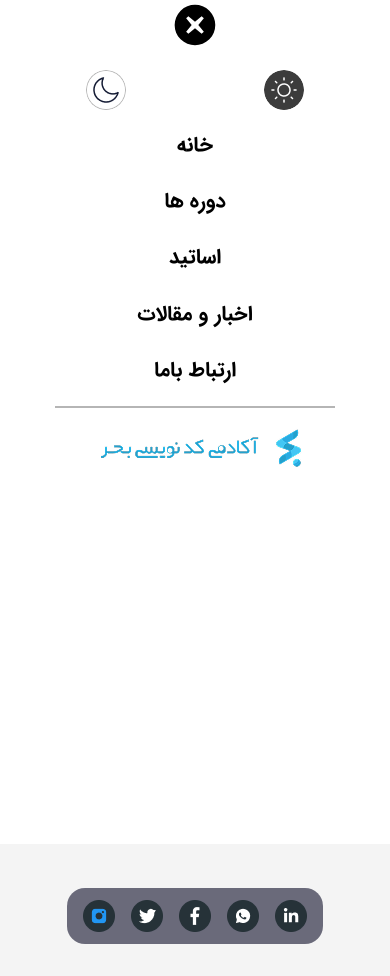
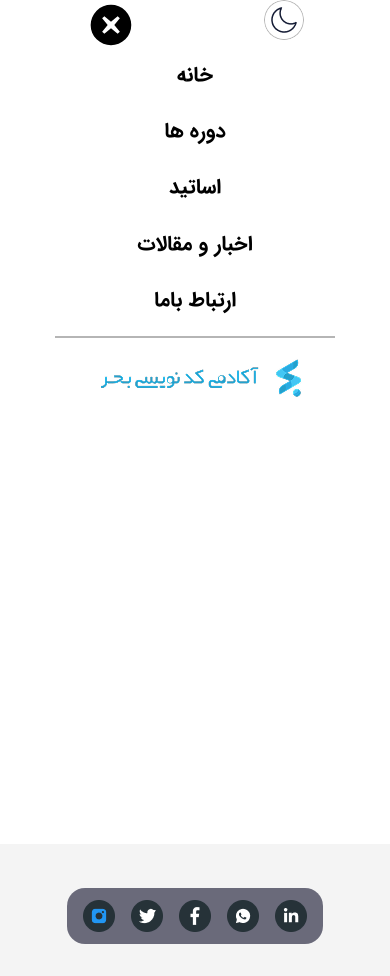
Before and after one commit to mmjafarpoor/LMS-with-React, a React (Vite) app: page / in a window 390 px wide. Both pictures are taken after a click on the element 34 px from the left and 75 px from the top of the page. Built offline with nearby package versions, Linux system fonts and the light colour scheme.

Commit message:
last step before home content

```diff
--- a/src/pages/Landing.jsx
+++ b/src/pages/Landing.jsx
@@ -49,10 +49,9 @@ const Landing = () => {
             {isMenuOpen &&(
                 <nav className={Style.mobileMenu}>
                     <div className={Style.mobileMenuHolder}>
-                        <div className={Style.closeTheMobileMenu} onClick={toggleMenu}></div>
-                        <div className={Style.screenLightMode}>
-                            <div className={Style.mobileLightMode}></div>
-                            <div className={Style.mobileDarkMode}></div>
+                        <div className={Style.closeAndScreenMode}>
+                            {isDarkMode ? <div className={Style.mobileLightMode} onClick={toggleDarkMode}></div> : <div className={Style.mobileDarkMode} onClick={toggleDarkMode}></div>}
+                            <div className={Style.closeTheMobileMenu} onClick={toggleMenu}></div>
                         </div>
                         <div className={Style.mobileMenuItemsContainer}>
                             <div className={Style.mobileMenuItem}>خانه</div>
--- a/src/styles/Landing.module.css
+++ b/src/styles/Landing.module.css
@@ -89,14 +89,7 @@
     align-items: center;
     gap: 20px;
 }
-.landingContainer > .mobileMenu > .mobileMenuHolder > .closeTheMobileMenu{
-    width: 50px;
-    height: 50px;
-    background: url(/images/mobileMenuClose.svg) no-repeat;
-    background-size: contain;
-    cursor: pointer;
-}
-.landingContainer > .mobileMenu > .mobileMenuHolder > .screenLightMode{
+.landingContainer > .mobileMenu > .mobileMenuHolder > .closeAndScreenMode{
     width: 70%;
     height: 40px;
     display: flex;
@@ -104,14 +97,21 @@
     flex-wrap: nowrap;
     justify-content: space-between;
 }
-.landingContainer > .mobileMenu > .mobileMenuHolder > .screenLightMode > .mobileLightMode{
+.landingContainer > .mobileMenu > .mobileMenuHolder > .closeAndScreenMode > .closeTheMobileMenu{
+    width: 50px;
+    height: 50px;
+    background: url(/images/mobileMenuClose.svg) no-repeat;
+    background-size: contain;
+    cursor: pointer;
+}
+.landingContainer > .mobileMenu > .mobileMenuHolder > .closeAndScreenMode > .mobileLightMode{
     width: 40px;
     height: 40px;
     background: url(/images/lightMode.png) no-repeat;
     border-radius: 50%;
     cursor: pointer;
 }
-.landingContainer > .mobileMenu > .mobileMenuHolder > .screenLightMode > .mobileDarkMode{
+.landingContainer > .mobileMenu > .mobileMenuHolder > .closeAndScreenMode > .mobileDarkMode{
     width: 40px;
     height: 40px;
     background: url(/images/darkMode.png) no-repeat;
@@ -444,7 +444,13 @@
     }
 }
 @media (max-width: 450px) {
+    .landingContainer > .headerContainer > .header >.logoContainer{
+        margin-right: 11px;
+    }
     .logoWordMark{
         display: none;
     }
+    .landingContainer > .headerContainer > .header >.loginContainer{
+        margin-left: 11px;
+    }
 }
```
Also changed, not shown: 1 other file (tests, documents, lock files or other folders).
